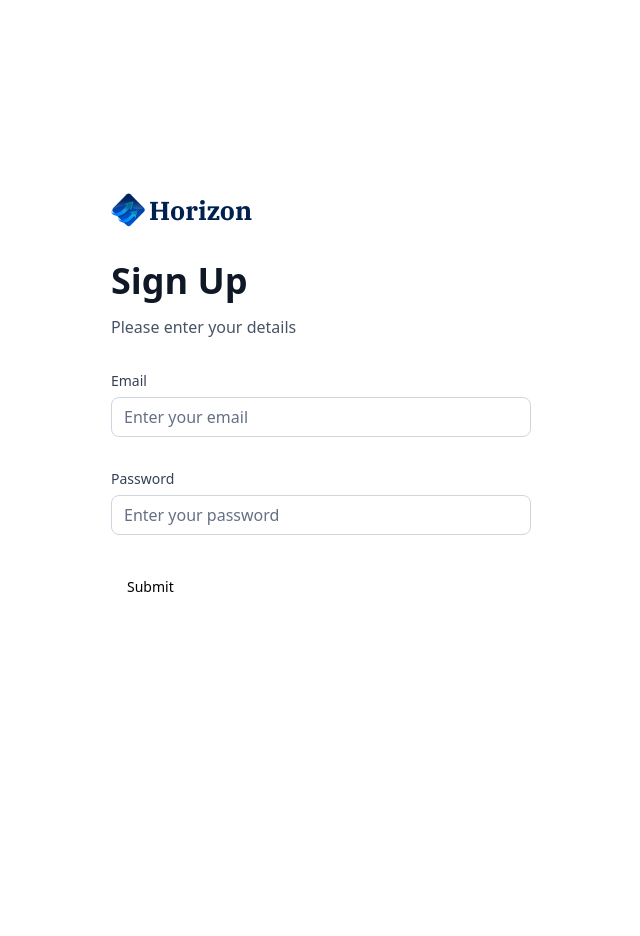
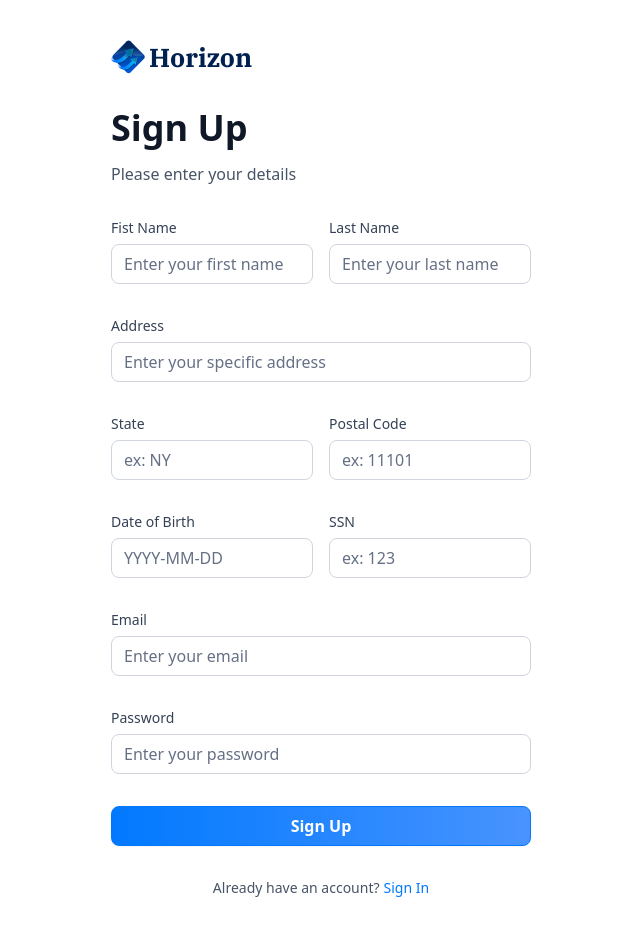
Before and after one commit to omarcea343/kasump-bank, a Next.js app: page /sign-up in a window 1280 px wide. Shown: the whole page, without its empty margins (319-959 px from the left). Before the commit the page ends 800 px from the top, so only its background shows below. Built offline with nearby package versions, Linux system fonts and the light colour scheme.

Commit message:
chore: Update AuthForm component with sign-up form fields and loading state

```diff
--- a/components/AuthForm.tsx
+++ b/components/AuthForm.tsx
@@ -3,30 +3,24 @@
 import Image from "next/image";
 import Link from "next/link";
 import { useState } from "react";
-
-import { z } from "zod";
+import { Button } from "@/components/ui/button";
+import { Form } from "@/components/ui/form";
+import { authFormSchema } from "@/lib/utils";
 import { zodResolver } from "@hookform/resolvers/zod";
 import { useForm } from "react-hook-form";
-import { Button } from "@/components/ui/button";
-import {
-  Form,
-  FormControl,
-  FormDescription,
-  FormField,
-  FormItem,
-  FormLabel,
-  FormMessage,
-} from "@/components/ui/form";
-import { Input } from "@/components/ui/input";
+import { z } from "zod";
 import CustomInput from "./CustomInput";
-import { authFormSchema } from "@/lib/utils";
+import { Loader } from "lucide-react";
 
 const AuthForm = ({ type }: { type: string }) => {
   const [user, setUser] = useState(null);
+  const [isLoading, setIsLoading] = useState(false);
+
+  const formSchema = authFormSchema(type);
 
   // 1. Define your form.
-  const form = useForm<z.infer<typeof authFormSchema>>({
-    resolver: zodResolver(authFormSchema),
+  const form = useForm<z.infer<typeof formSchema>>({
+    resolver: zodResolver(formSchema),
     defaultValues: {
       email: "",
       password: "",
@@ -34,10 +28,12 @@
   });
 
   // 2. Define a submit handler.
-  function onSubmit(values: z.infer<typeof authFormSchema>) {
+  function onSubmit(values: z.infer<typeof formSchema>) {
     // Do something with the form values.
     // ✅ This will be type-safe and validated.
+    setIsLoading(true);
     console.log(values);
+    setIsLoading(false);
   }
 
   return (
@@ -72,6 +68,69 @@
         <>
           <Form {...form}>
             <form onSubmit={form.handleSubmit(onSubmit)} className="space-y-8">
+              {type === "sign-up" && (
+                <>
+                  <div className="flex gap-4">
+                    <CustomInput
+                      control={form.control}
+                      name="firstName"
+                      label="Fist Name"
+                      placeholder="Enter your first name"
+                      type="text"
+                    />
+
+                    <CustomInput
+                      control={form.control}
+                      name="lastName"
+                      label="Last Name"
+                      placeholder="Enter your last name"
+                      type="text"
+                    />
+                  </div>
+
+                  <CustomInput
+                    control={form.control}
+                    name="address1"
+                    label="Address"
+                    placeholder="Enter your specific address"
+                    type="text"
+                  />
+
+                  <div className="flex gap-4">
+                    <CustomInput
+                      control={form.control}
+                      name="state"
+                      label="State"
+                      placeholder="ex: NY"
+                      type="text"
+                    />
+                    <CustomInput
+                      control={form.control}
+                      name="postalCode"
+                      label="Postal Code"
+                      placeholder="ex: 11101"
+                      type="text"
+                    />
+                  </div>
+                  <div className="flex gap-4">
+                    <CustomInput
+                      control={form.control}
+                      name="dateOfBirth"
+                      label="Date of Birth"
+                      placeholder="YYYY-MM-DD"
+                      type="text"
+                    />
+                    <CustomInput
+                      control={form.control}
+                      name="ssn"
+                      label="SSN"
+                      placeholder="ex: 123"
+                      type="text"
+                    />
+                  </div>
+                </>
+              )}
+
               <CustomInput
                 control={form.control}
                 name="email"
@@ -88,9 +147,36 @@
                 type="password"
               />
 
-              <Button type="submit">Submit</Button>
+              <div className="flex flex-col gap-4">
+                <Button type="submit" disabled={isLoading} className="form-btn">
+                  {isLoading ? (
+                    <>
+                      <Loader size={20} className="animate-spin" /> &nbsp;
+                      Loading...
+                    </>
+                  ) : type === "sign-in" ? (
+                    "Sign In"
+                  ) : (
+                    "Sign Up"
+                  )}
+                </Button>
+              </div>
             </form>
           </Form>
+
+          <footer className="flex justify-center gap-1">
+            <p className="text-14 font-normal text-gray-600">
+              {type === "sign-in"
+                ? "Don't have an account?"
+                : "Already have an account?"}
+            </p>
+            <Link
+              href={type === "sign-in" ? "/sign-up" : "/sign-in"}
+              className="form-link"
+            >
+              {type === "sign-in" ? "Sign Up" : "Sign In"}
+            </Link>
+          </footer>
         </>
       )}
     </section>
--- a/components/CustomInput.tsx
+++ b/components/CustomInput.tsx
@@ -4,9 +4,11 @@
 import { Control, FieldPath } from "react-hook-form";
 import { authFormSchema } from "@/lib/utils";
 
+const formSchema = authFormSchema("sign-up");
+
 interface CustomInputProps {
-  control: Control<z.infer<typeof authFormSchema>>;
-  name: FieldPath<z.infer<typeof authFormSchema>>;
+  control: Control<z.infer<typeof formSchema>>;
+  name: FieldPath<z.infer<typeof formSchema>>;
   label: string;
   placeholder: string;
   type: string;
--- a/lib/utils.ts
+++ b/lib/utils.ts
@@ -195,7 +195,19 @@
   return date > twoDaysAgo ? "Processing" : "Success";
 };
 
-export const authFormSchema = z.object({
-  email: z.string().email(),
-  password: z.string().min(8),
-});
+export const authFormSchema = (type: string) =>
+  z.object({
+    //Sign Up
+    firstName: type === "sign-in" ? z.string().optional() : z.string().min(3),
+    lastName: type === "sign-in" ? z.string().optional() : z.string().min(3),
+    address1: type === "sign-in" ? z.string().optional() : z.string().max(50),
+    state:
+      type === "sign-in" ? z.string().optional() : z.string().min(2).max(2),
+    postalCode:
+      type === "sign-in" ? z.string().optional() : z.string().min(3).max(6),
+    dateOfBirth: type === "sign-in" ? z.string().optional() : z.string().min(3),
+    ssn: type === "sign-in" ? z.string().optional() : z.string().min(3),
+    //Both
+    email: z.string().email(),
+    password: z.string().min(8),
+  });
```
